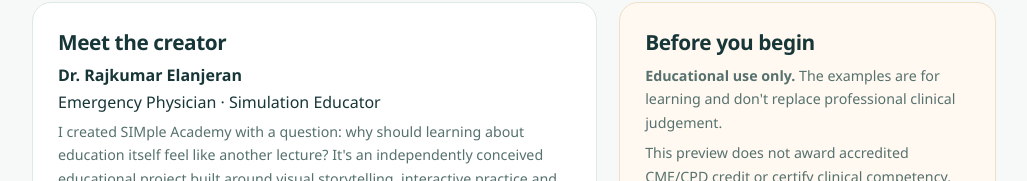
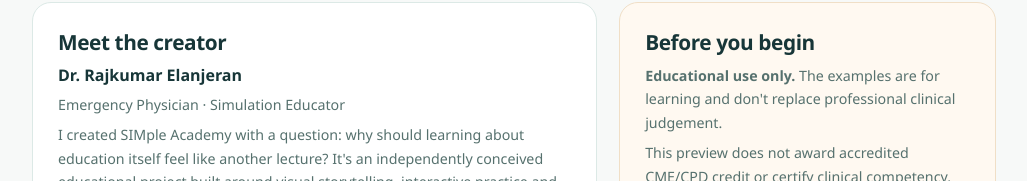
Before and after one commit to seran50raj-boop/Simple-academy, a website: page rebuild/index.html in a window 1280 px wide. Shown: the part 1109-1290 px from the top of the page, without its empty margins (126-1153 px from the left). Drawn offline with Linux system fonts and the light colour scheme.

Commit message:
Use semantic text for creator role on the restored welcome page

```diff
--- a/rebuild/index.html
+++ b/rebuild/index.html
@@ -146,7 +146,7 @@
   <section class="welcome-creator" aria-labelledby="creator-heading">
    <h2 id="creator-heading">Meet the creator</h2>
    <strong>Dr. Rajkumar Elanjeran</strong>
-   <text>Emergency Physician · Simulation Educator</text>
+   <p class="creator-role">Emergency Physician · Simulation Educator</p>
    <p>I created SIMple Academy with a question: why should learning about education itself feel like another lecture? It's an independently conceived educational project built around visual storytelling, interactive practice and reflection.</p>
    <p><strong>Small lessons. Big ideas.</strong> Let curiosity do the rest.</p>
   </section>
```
